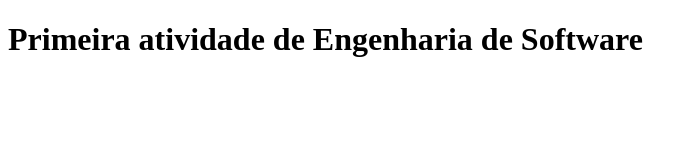
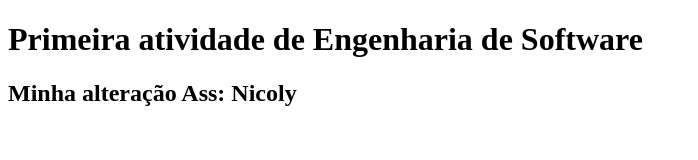
Before and after one commit to juanmp8/scm, a plain HTML site: page index.html in a window 1280 px wide. Shown: the whole page, without its empty margins (0-698 px from the left). Drawn offline with Linux system fonts and the light colour scheme.

Commit message:
minha alteração nicoly

```diff
--- a/index.html
+++ b/index.html
@@ -7,5 +7,6 @@
   </head>
   <body>
         <h1>Primeira atividade de Engenharia de Software</h1>
+        <h2>Minha alteração Ass: Nicoly</h2>
   </body>
 </html>
```
